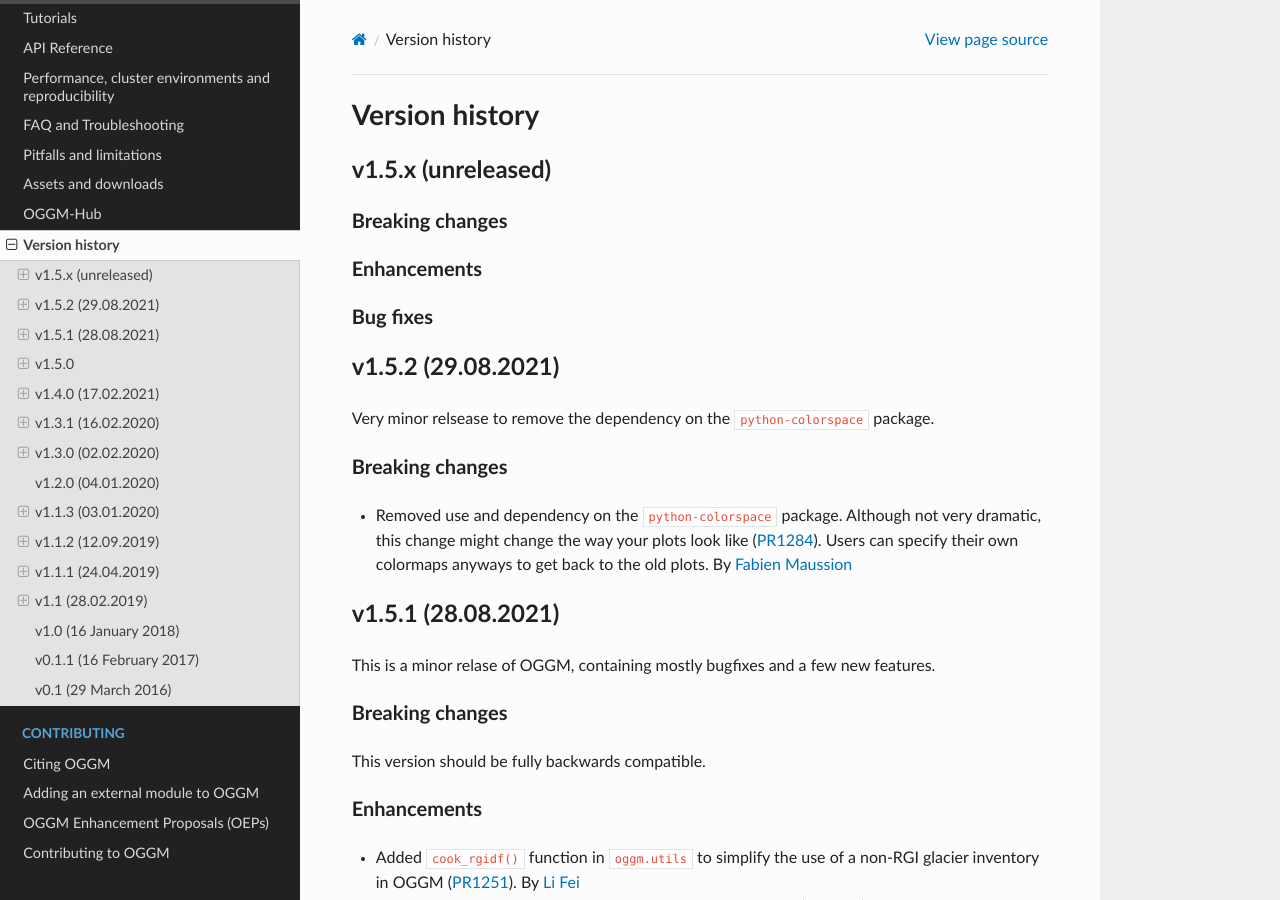
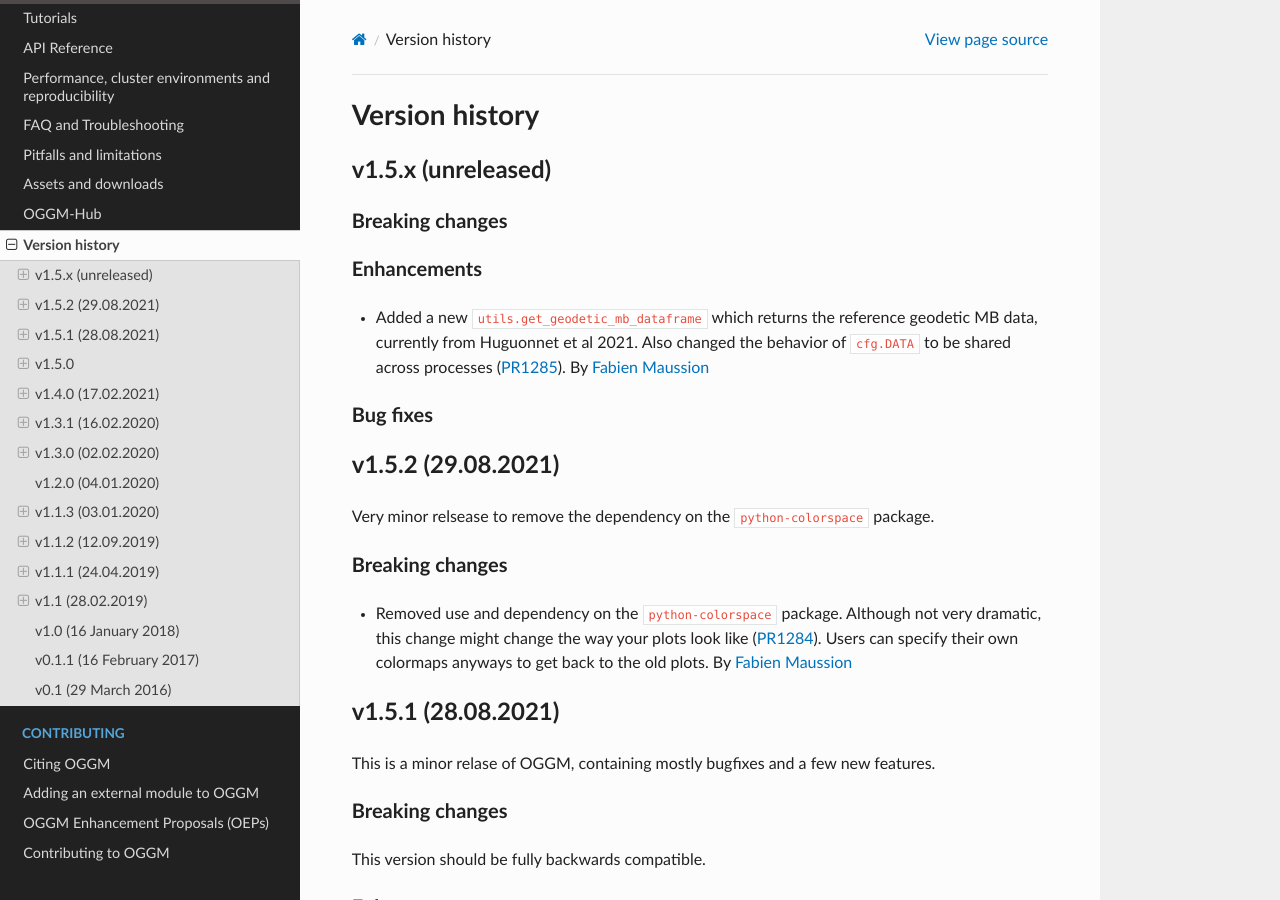
Before and after one commit to OGGM/oggm, a Sphinx documentation site: the page built from docs/whats-new.rst, in a window 1280 px wide and 900 px high. Built offline with Sphinx 7.4.7 and the Read the Docs theme 2.0.0, drawn with Linux system fonts in a browser that asks for light colours; the version number could not be read and is left out.

Commit message:
Add docs

```diff
--- a/docs/whats-new.rst
+++ b/docs/whats-new.rst
@@ -12,6 +12,12 @@ Breaking changes
 
 Enhancements
 ~~~~~~~~~~~~
+
+- Added a new ``utils.get_geodetic_mb_dataframe`` which returns the
+  reference geodetic MB data, currently from Huguonnet et al 2021.
+  Also changed the behavior of ``cfg.DATA`` to be shared
+  across processes (:pull:`1285`).
+  By `Fabien Maussion <https://github.com/fmaussion>`_
 
 Bug fixes
 ~~~~~~~~~
```
Also changed, not shown: 1 other file.
